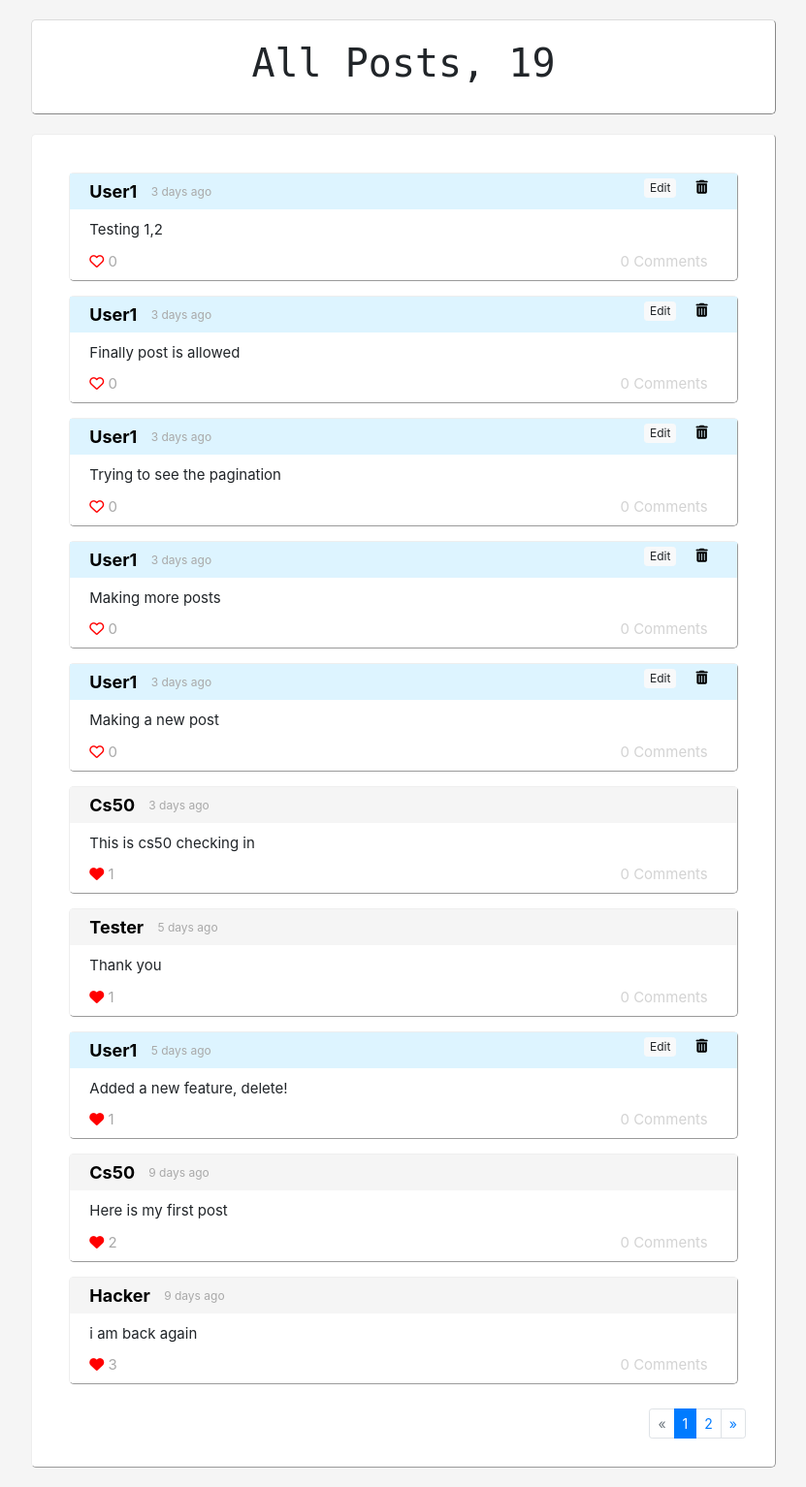
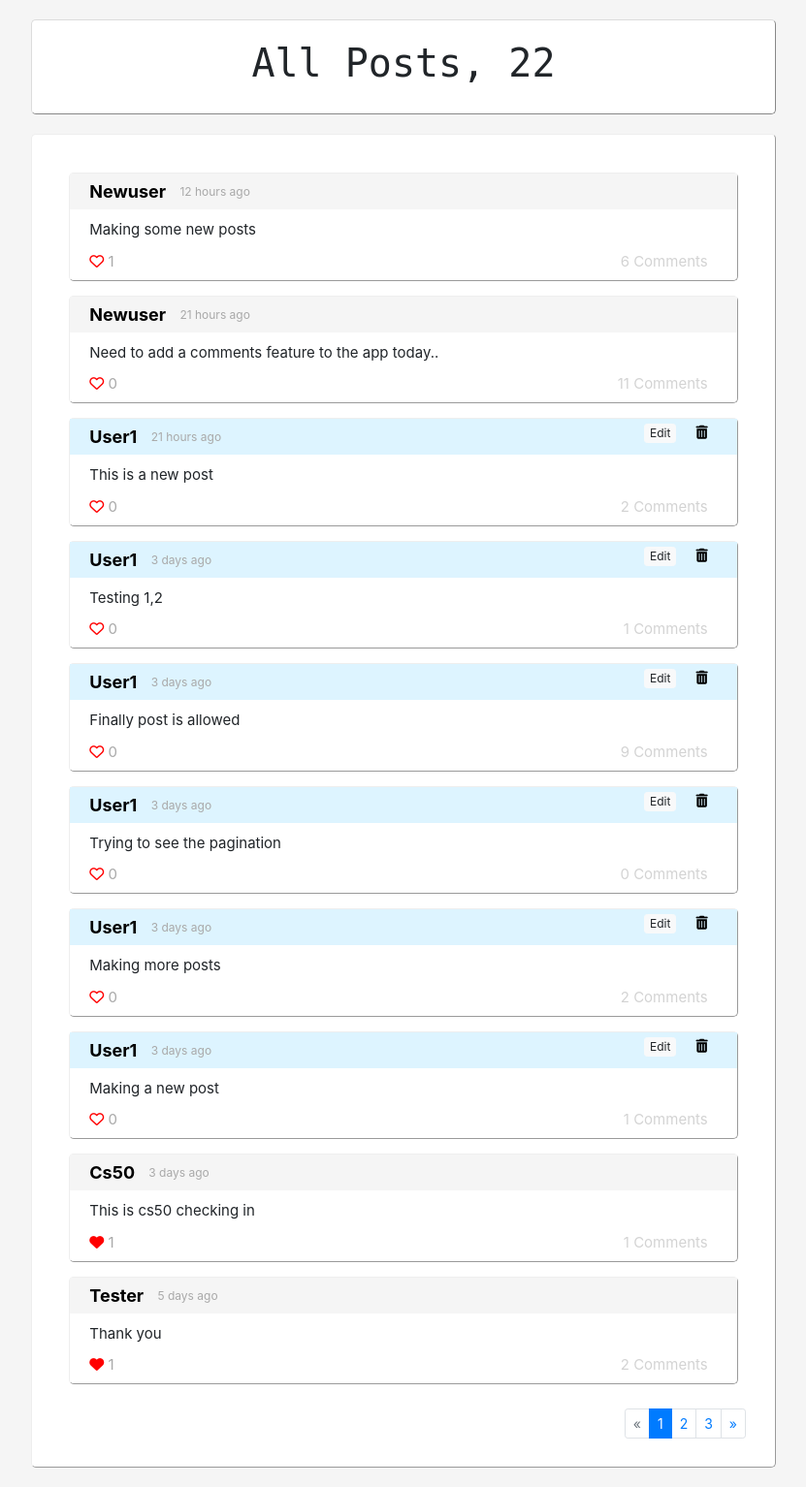
Before and after one commit to jamestha3d/cs50project4, a Django app: page /all_posts in a window 1280 px wide. Shown: the part 56-1590 px from the top of the page at 97% size, without its empty margins (224-1055 px from the left). Run offline with Django 3.2, Linux system fonts and the light colour scheme; a user stored in the database is signed in; data comes from the database, SQL or seed files in the repository; some libraries are stand-ins or nearby versions.

Commit message:
added comments

```diff
--- a/network/models.py
+++ b/network/models.py
@@ -26,82 +26,90 @@
         return self.likers.all().count()
 
     def time(self):
-        now = timezone.now()
-
-        diff= now - self.date
-
-        if diff.days == 0 and diff.seconds >= 0 and diff.seconds < 60:
-            seconds= diff.seconds
-
-            if seconds == 1:
-                return "now"
-
-            else:
-                return "now"
-
-
-
-        if diff.days == 0 and diff.seconds >= 60 and diff.seconds < 3600:
-            minutes= math.floor(diff.seconds/60)
-
-            if minutes == 1:
-                return str(minutes) + " minute ago"
-
-            else:
-                return str(minutes) + " minutes ago"
-
-
-
-        if diff.days == 0 and diff.seconds >= 3600 and diff.seconds < 86400:
-            hours= math.floor(diff.seconds/3600)
-
-            if hours == 1:
-                return str(hours) + " hour ago"
-
-            else:
-                return str(hours) + " hours ago"
-
-        # 1 day to 30 days
-        if diff.days >= 1 and diff.days < 30:
-            days= diff.days
-
-            if days == 1:
-                return str(days) + " day ago"
-
-            else:
-                return str(days) + " days ago"
-
-        if diff.days >= 30 and diff.days < 365:
-            months= math.floor(diff.days/30)
-
-
-            if months == 1:
-                return str(months) + " month ago"
-
-            else:
-                return str(months) + " months ago"
-
-
-        if diff.days >= 365:
-            years= math.floor(diff.days/365)
-
-            if years == 1:
-                return str(years) + " year ago"
-
-            else:
-                return str(years) + " years ago"
+        return time(self)
 
 
 class Comment(models.Model):
     post = models.ForeignKey(Posts,on_delete=models.CASCADE,related_name='comments')
-    name = models.CharField(max_length=80)
-    email = models.EmailField()
-    body = models.TextField()
-    created_on = models.DateTimeField(auto_now_add=True)
+    poster = models.ForeignKey(User, on_delete=models.CASCADE, related_name="comments_made")
+    content = models.CharField(max_length=200)
+    date = models.DateTimeField(auto_now_add=True)
     active = models.BooleanField(default=False)
 
     class Meta:
-        ordering = ['created_on']
+        ordering = ['date']
 
     def __str__(self):
-        return 'Comment {} by {}'.format(self.body, self.name)
+        return 'Comment {} by {}'.format(self.content, self.poster)
+
+    def time(self):
+        return time(self)
+
+
+
+
+def time(self):
+    now = timezone.now()
+
+    diff= now - self.date
+
+    if diff.days == 0 and diff.seconds >= 0 and diff.seconds < 60:
+        seconds= diff.seconds
+
+        if seconds == 1:
+            return "now"
+
+        else:
+            return "now"
+
+
+
+    if diff.days == 0 and diff.seconds >= 60 and diff.seconds < 3600:
+        minutes= math.floor(diff.seconds/60)
+
+        if minutes == 1:
+            return str(minutes) + " minute ago"
+
+        else:
+            return str(minutes) + " minutes ago"
+
+
+
+    if diff.days == 0 and diff.seconds >= 3600 and diff.seconds < 86400:
+        hours= math.floor(diff.seconds/3600)
+
+        if hours == 1:
+            return str(hours) + " hour ago"
+
+        else:
+            return str(hours) + " hours ago"
+
+    # 1 day to 30 days
+    if diff.days >= 1 and diff.days < 30:
+        days= diff.days
+
+        if days == 1:
+            return str(days) + " day ago"
+
+        else:
+            return str(days) + " days ago"
+
+    if diff.days >= 30 and diff.days < 365:
+        months= math.floor(diff.days/30)
+
+
+        if months == 1:
+            return str(months) + " month ago"
+
+        else:
+            return str(months) + " months ago"
+
+
+    if diff.days >= 365:
+        years= math.floor(diff.days/365)
+
+        if years == 1:
+            return str(years) + " year ago"
+
+        else:
+            return str(years) + " years ago"
--- a/network/static/network/network.js
+++ b/network/static/network/network.js
@@ -26,6 +26,13 @@
 function deletePost(postid) {
 	//SEND INFO TO SERVER TO UPDATE FOLLOW COUNT
 	fetch(`/delete/${postid}`)
+	.then(response => response.json())
+	.then(data => console.log(data));
+}
+
+function postComment(postid, comment) {
+	//SEND INFO TO SERVER TO UPDATE FOLLOW COUNT
+	fetch(`/comment/${postid}/${comment}`)
 	.then(response => response.json())
 	.then(data => console.log(data));
 }
@@ -168,7 +175,7 @@
  		}
  		numFollowers.innerHTML = numFollow;
  		follow(user2);
- 		console.log(user2);
+
  		//follow this person
  		//(send info to server)
  		}
@@ -225,13 +232,108 @@
 
  	};
 
- 	const comments = document.querySelectorAll('comments');
- 	if (comments) {
- 		//execute code
- 		//display = none or removechild
- 		//find parent post.
- 		//find parent post container
- 		//parent post container removechild(parentpost)
+ 	const viewComments = document.querySelectorAll('.view_comments');
+ 	if (viewComments) {
+ 	 	viewComments.forEach(button => {
+ 			button.onclick = () => {
+ 				parent = button.parentElement.parentElement.parentElement;
+
+ 				//toggle the display of comments block
+ 				commentsBlock = parent.children[2];
+ 				if (commentsBlock.style.display == "none"){
+ 					commentsBlock.style.display = "block"
+
+ 					button.children[0].innerHTML = '&#9650';
+ 					button.style.color = 'darkgrey'
+ 				}
+ 				else{
+ 					commentsBlock.style.display = "none"
+ 					button.children[0].innerHTML = ''
+ 					button.style.color = 'lightgrey'
+ 				}
+ 			}
+
+
+ 		})
+
+ 	};
+
+ 	const submitComment = document.querySelectorAll('.comment_submit');
+ 	if (submitComment) {
+ 		submitComment.forEach(button => {
+ 			button.onclick = () =>{
+ 				postId = button.dataset.postid;
+ 				user = button.dataset.username;
+ 				text = `text${postId}`
+ 				comment = document.querySelector(`#${text}`).value.trimLeft();
+ 				document.querySelector(`#${text}`).value = '';
+
+ 				postComment(postId,comment);
+
+
+ 				//create new comment div
+ 				commentDiv = document.createElement('div')
+ 				commentDiv.className = "comment"
+ 				aDate = document.createElement('a')
+ 				aDate.innerHTML = 'now'
+ 				aDate.className = 'comment_time'
+ 				aContent = document.createElement('a')
+ 				aContent.className = "comment_content"
+
+ 				//capitalize comment
+ 				aContent.innerHTML = comment.charAt(0).toUpperCase() + comment.slice(1)
+ 				aPoster = document.createElement('a')
+ 				aPoster.className = "comment_poster"
+ 				aPoster.href= `/user/${user}`
+
+ 				//capitalize username
+ 				user2 = user.charAt(0).toUpperCase() + user.slice(1)
+ 				aPoster.innerHTML = user2
+ 				commentDiv.appendChild(aPoster)
+ 				commentDiv.appendChild(aDate)
+ 				br = document.createElement('br')
+ 				commentDiv.appendChild(br)
+ 				commentDiv.appendChild(aContent)
+
+ 				commentsContainer = button.parentElement.parentElement
+ 				commentsDiv = commentsContainer.children[0]
+
+
+ 				commentsDiv.appendChild(commentDiv);
+
+ 				//auto scroll to the bottom
+ 				commentsDiv.scrollTop = commentsDiv.scrollHeight;
+ 				//get post content
+ 				//get post id
+ 				//submit asynchronously to server
+ 				//clear the text area
+ 				//add comment dynamically
+
+ 				// <div>
+     //                <p> {{comment.created_on}}</p>
+
+     //                <p> {{comment.content}}</p> by
+     //                <a href=""> {{comment.poster.username.capitalize}}</a>
+     //            </div>
+ 			}
+ 		})
  	}
 
  } );
+
+
+// function dateToString(date) {
+//     var month = date.getMonth() + 1;
+//     var day = date.getDate();
+//     var dateOfString = (("" + day).length < 2 ? "0" : "") + day + "/";
+//     dateOfString += (("" + month).length < 2 ? "0" : "") + month + "/";
+//     dateOfString += date.getFullYear();
+//     return dateOfString;
+// }
+
+// var currentdate = new Date();
+// var datetime = "Last Sync: ";
+// datetime += dateToString(currentdate );
+// datetime += + currentdate.getHours() + ":"
+//             + currentdate.getMinutes() + ":"
+//             + currentdate.getSeconds();
--- a/network/templates/network/allposts.html
+++ b/network/templates/network/allposts.html
@@ -53,13 +53,29 @@
                         {% endif %}
                     </span><a class="postlikesnum" style="color: darkgrey"> {{post.likes}}</a>
 
-                        <a style="cursor: pointer; float:right; color: lightgrey;"> 0 Comments</a>
+                        <span class="view_comments" style="cursor: pointer; float:right; color: lightgrey;"> <a> </a>{{post.comments.all.count}} Comments<a> </a></span>
+
+                </div>
 
 
 
+            </div>
+            <div class="comments_container" style="width: 100%; display: none; padding: 0px 0px 0px 50px;">
+                <div class="comments">
+                {% for comment in post.comments.all %}
+                    <div class= "comment">
+                        <a class="comment_poster" href="{% url 'user' comment.poster.username %}"> {{comment.poster.username.capitalize}}</a>
+                        <a class="comment_time"> {{comment.time}}</a>
+                        <br>
+                        <a class="comment_content"> {{comment.content}}</a>
 
+                    </div>
+                {% endfor %}
                 </div>
-
+                <div class="type_comment">
+                    <textarea id="text{{post.id}}" class="comment_text_area" autofocus="autofocus" name="comment" rows="2" cols="30" placeholder="Type your comment.."> </textarea>
+                    <button class="comment_submit btn btn-sm" data-postid={{post.id}} data-username="{{user.username}}" style="background-color: #ddf4ff"> Comment </button>
+                </div>
 
 
             </div>
--- a/network/templates/network/user.html
+++ b/network/templates/network/user.html
@@ -87,7 +87,7 @@
 
 
         {% empty %}
-        <h3> No Posts</h3>
+        <h3 style="text-align: center"> No Posts</h3>
         {% endfor %}
 
         {% if posts.has_other_pages %}
--- a/network/urls.py
+++ b/network/urls.py
@@ -18,5 +18,6 @@
     path("follow/<str:user_id>", views.follow, name="follow"),
     path("edit/<int:post_id>/<str:content>", views.edit, name="edit"),
     path("like/<int:post_id>", views.like, name="like"),
-    path("delete/<int:post_id>", views.delete, name="delete")
+    path("delete/<int:post_id>", views.delete, name="delete"),
+    path("comment/<int:post_id>/<str:comment>", views.comment, name="comment")
 ]
--- a/network/views.py
+++ b/network/views.py
@@ -159,7 +159,18 @@
     else:
         return HttpResponseRedirect(reverse("index"))
 
+def comment(request, post_id, comment):
+    content = comment.capitalize()
+    post = Posts.objects.get(pk=post_id)
+    user = request.user
+    create_comment = Comment(post= post, poster=user, content=content)
+    create_comment.save()
+    data = {
+        "status": 200,
+        "commented": True,
+    }
 
+    return JsonResponse(data)
 
 def follow(request, user_id):
 
```
Also changed, not shown: network/static/network/styles.css (+42 -4 lines), db.sqlite3, network/migrations/0021_auto_20220328_1848.py (added), network/migrations/0022_rename_comment_comment_content.py (added), network/migrations/0023_auto_20220328_2255.py (added).
